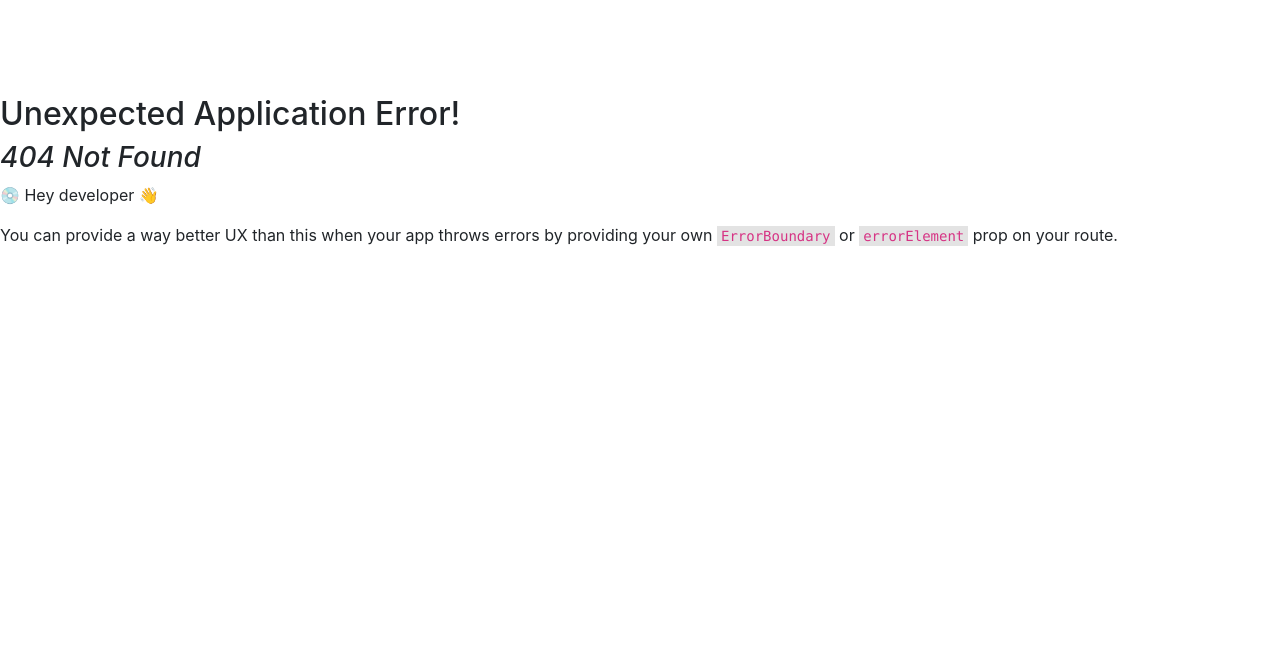
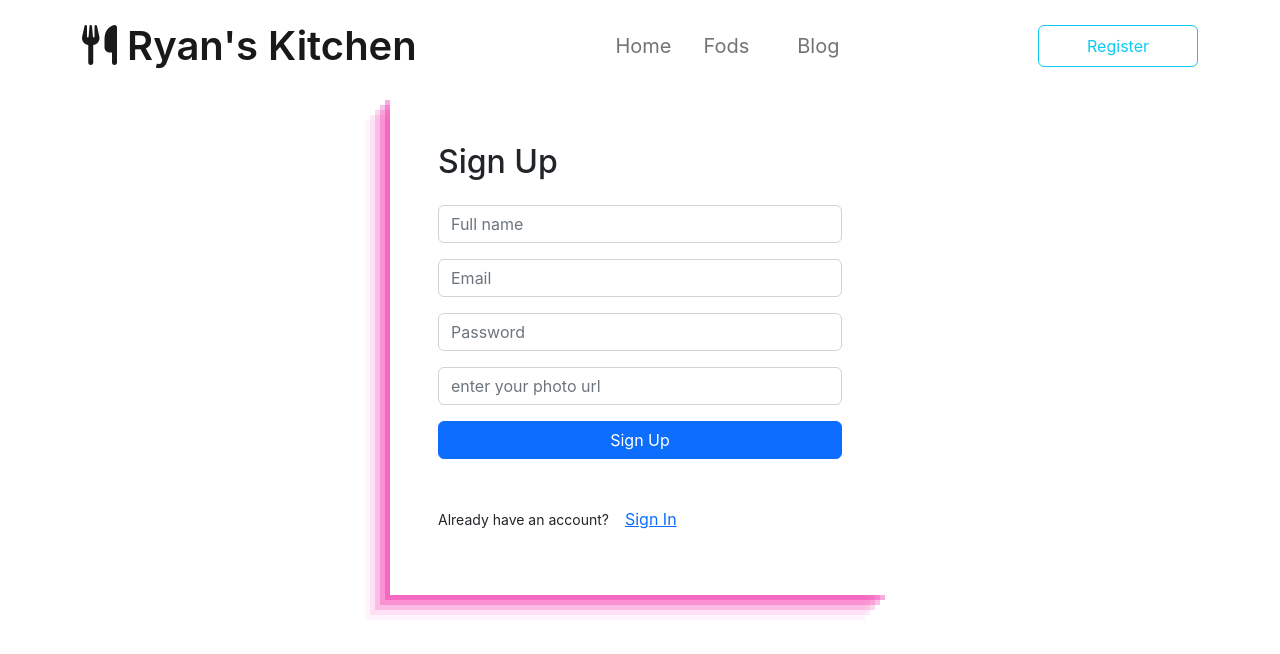
Before and after one commit to Mostofa321/Ryan-s-Kitchen, a React (Create React App) app: page /signUp in a window 1280 px wide. Before the commit this address had no page. Shown: the top 654 px of the page. Built offline with nearby package versions, Linux system fonts and the light colour scheme.

Commit message:
added sign up form

```diff
--- /dev/null
+++ b/src/components/SignUp/SignUp.js
@@ -0,0 +1,33 @@
+import React from 'react';
+import { Link } from 'react-router-dom';
+
+const SignUp = () => {
+    return (
+        <div>
+            <form  className='mx-auto p-5 form' style={{ width: "500px", boxShadow: "rgba(240, 46, 170, 0.4) -5px 5px, rgba(240, 46, 170, 0.3) -10px 10px, rgba(240, 46, 170, 0.2) -15px 15px, rgba(240, 46, 170, 0.1) -20px 20px, rgba(240, 46, 170, 0.05) -25px 25px" }}>
+                <h2 className='mb-4'>Sign Up</h2>
+                <div className="mb-3">
+                    <input type="text" name='name' className="form-control" placeholder='Full name' id="exampleInputText" aria-describedby="textHelp" />
+                </div>
+                <div className="mb-3">
+                    <input type="email" name='email' className="form-control" placeholder='Email' id="exampleInputEmail1" aria-describedby="emailHelp" />
+                </div>
+                <div className="mb-3">
+                    <input type="password" name='password' className="form-control" placeholder='Password' id="exampleInputPassword1" />
+                </div>
+                <div className="mb-3">
+                    <input type="url" name='userPhoto' className="form-control" placeholder='enter your photo url' id="exampleInputUrl" />
+                </div>
+
+                {/* {
+                    successMessage ? <p className='text-success'>{successMessage}</p> : <p className='text-danger'>{errMessage}</p>
+                } */}
+
+                <button type="submit" className="btn btn-primary w-100">Sign Up</button>
+                <p className='mt-5'><small className='me-3'>Already have an account?</small><Link to='/'>Sign In</Link></p>
+            </form>
+        </div>
+    );
+};
+
+export default SignUp;
--- a/src/routes/Routes.js
+++ b/src/routes/Routes.js
@@ -3,6 +3,7 @@ import Blog from '../components/Blog/Blog';
 import Foods from '../components/Foods/Foods';
 import Home from '../components/Home/Home';
 import Login from '../components/Login/Login';
+import SignUp from '../components/SignUp/SignUp';
 import Main from '../layouts/Main';
 
 
@@ -26,6 +27,10 @@ const router = createBrowserRouter([
             {
                 path: '/login',
                 element: <Login/>
+            },
+            {
+                path: '/signUp',
+                element: <SignUp/>
             }
         ]
     }
```
